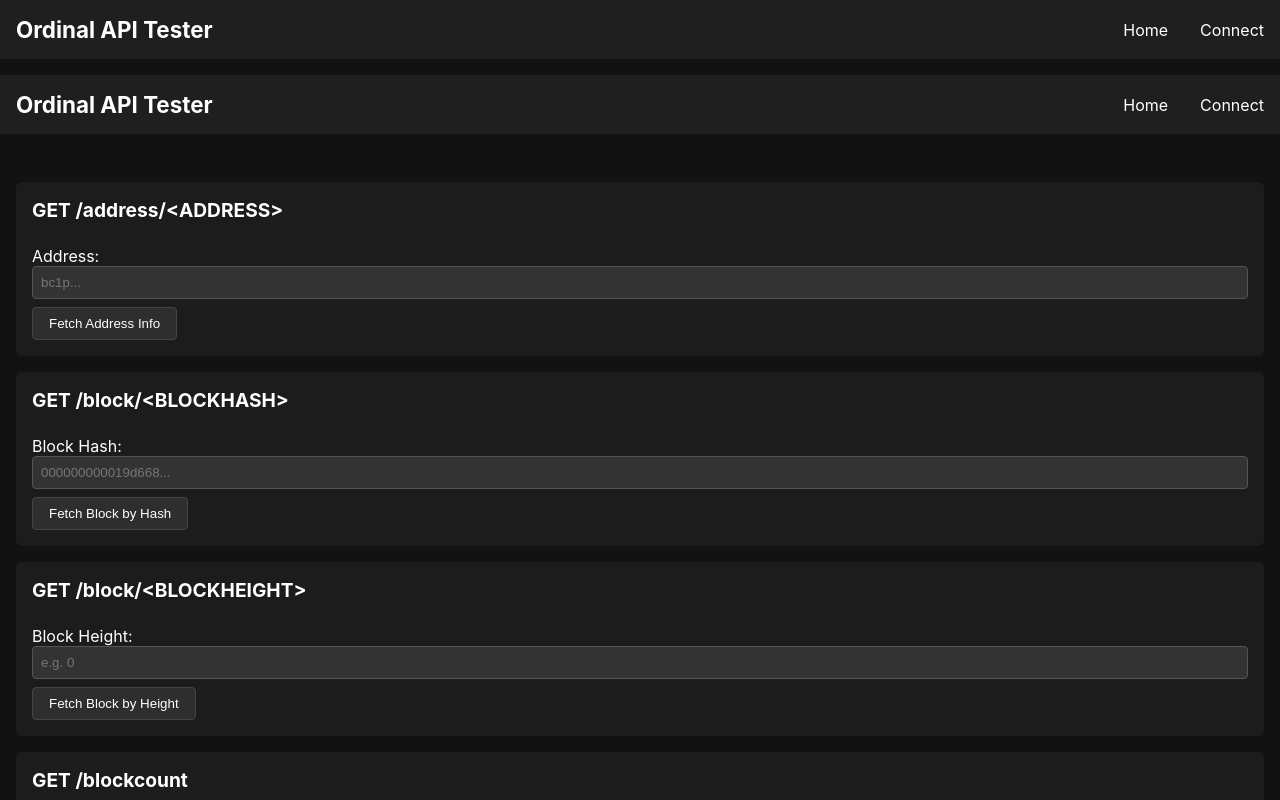
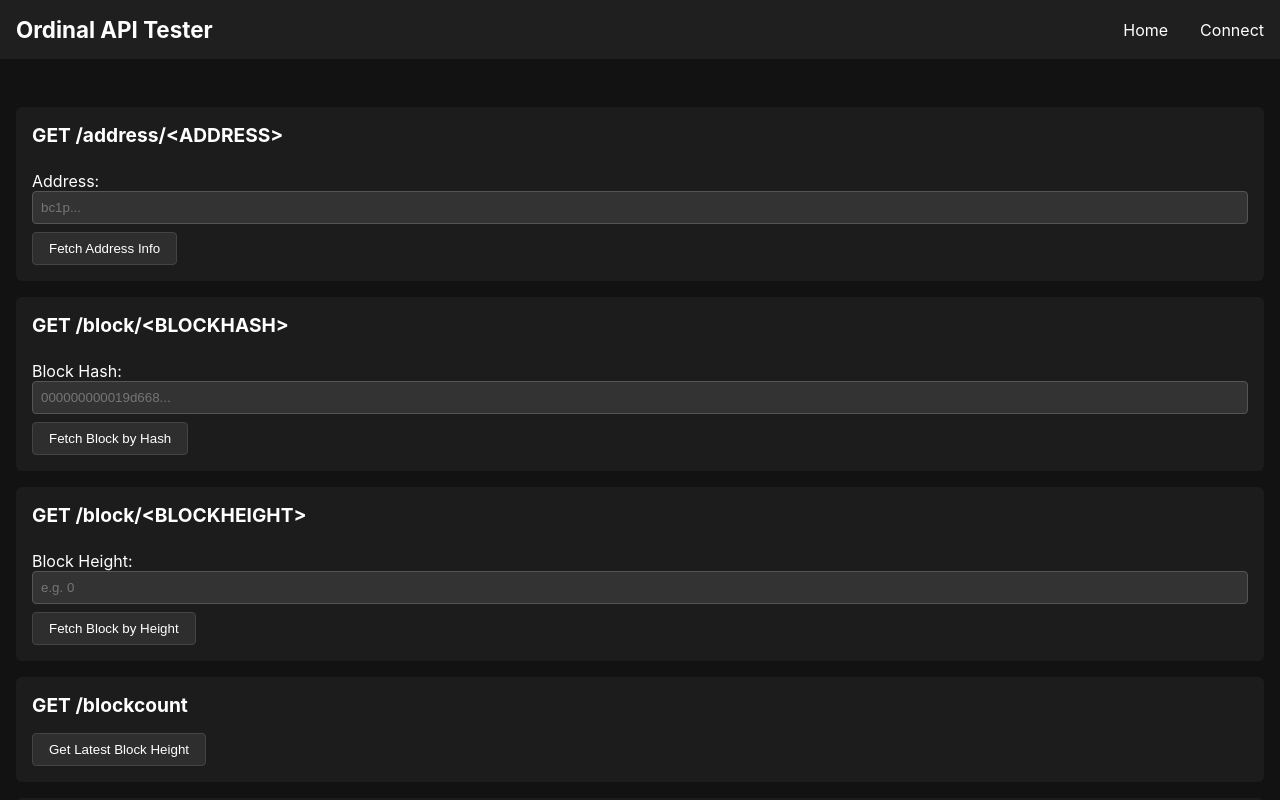
Before and after one commit to 1k9l/gi-pg-practice, a Next.js app: page / in a window 1280 px wide. Shown: the top 800 px of the page. Built offline with nearby package versions, Linux system fonts and the light colour scheme.

Commit message:
Update index.js

```diff
--- a/pages/index.js
+++ b/pages/index.js
@@ -1,10 +1,10 @@
+// File: pages/index.js
 import { useState } from 'react';
-import Link from 'next/link';  // <-- import Link here for the navbar
 
 export default function Home() {
   const baseUrl = 'https://tx.ordstuff.info';
 
-  // States for all inputs/results
+  // states for all inputs/results...
   const [addressInput, setAddressInput] = useState('');
   const [addressResult, setAddressResult] = useState('');
 
@@ -83,11 +83,9 @@ export default function Home() {
       }
       const text = await res.text();
       try {
-        // Try parse as JSON
         const data = JSON.parse(text);
         setResult(JSON.stringify(data, null, 2));
       } catch (err) {
-        // If not JSON, show as text
         setResult(text);
       }
     } catch (error) {
@@ -118,18 +116,6 @@ export default function Home() {
   }
 
   return (
-    <div>
-      <div className="navbar">
-        <h1>Ordinal API Tester</h1>
-        <div className="links">
-          {/* Updated to use Link instead of plain text */}
-          <Link href="/">Home</Link>
-          <Link href="/connect" style={{ marginLeft: '1rem' }}>
-            Connect
-          </Link>
-        </div>
-      </div>
-
     <div style={{ padding: '1rem' }}>
       {/* 1) GET /address/<ADDRESS> */}
       <div className="section">
@@ -524,6 +510,5 @@ export default function Home() {
         {txResult && <pre className="result">{txResult}</pre>}
       </div>
     </div>
-    </div>
   );
 }
```
Lines whose indentation alone changed are shown as unchanged.
